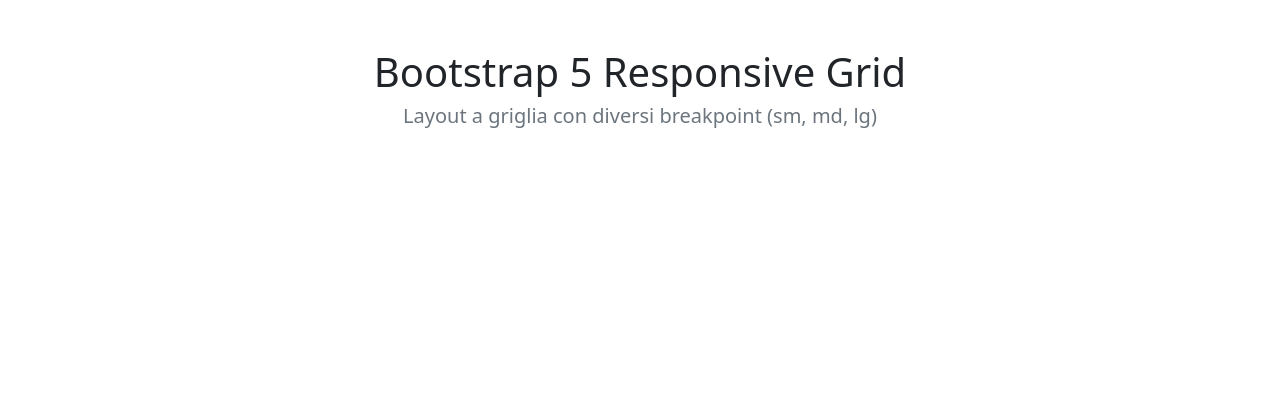
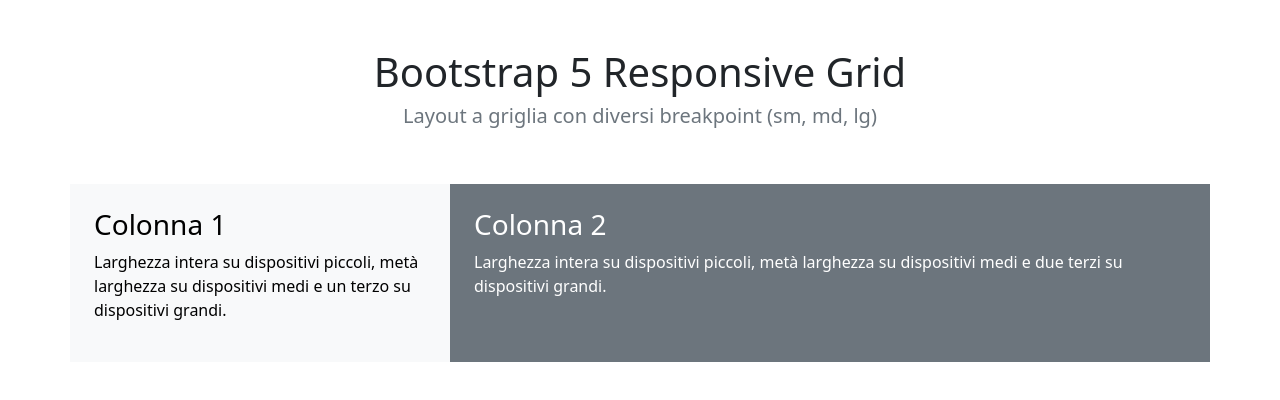
Before and after one commit to luigicaiaffa/htmlcss-bootstrap-layout, a plain HTML site: page index.html in a window 1280 px wide. Drawn offline with nearby package versions, Linux system fonts and the light colour scheme.

Commit message:
add 1 row

```diff
--- a/index.html
+++ b/index.html
@@ -19,7 +19,7 @@
 
   <body>
     <div class="container">
-      <!-- # PAGE HEADER -->
+      <!-- ! PAGE HEADER -->
       <header class="text-center pb-5 pt-5">
         <!-- title -->
         <h1>Bootstrap 5 Responsive Grid</h1>
@@ -29,7 +29,28 @@
         </h2>
       </header>
 
-      <main></main>
+      <!-- ! MAIN CONTENT -->
+      <main>
+        <!-- # ROW 1 -->
+        <div class="row">
+          <!-- col -->
+          <div class="col-12 col-md-6 col-lg-4 p-4 text-bg-light">
+            <h3>Colonna 1</h3>
+            <p>
+              Larghezza intera su dispositivi piccoli, metà larghezza su
+              dispositivi medi e un terzo su dispositivi grandi.
+            </p>
+          </div>
+          <!-- col -->
+          <div class="col-12 col-md-6 col-lg-8 p-4 text-bg-secondary">
+            <h3>Colonna 2</h3>
+            <p>
+              Larghezza intera su dispositivi piccoli, metà larghezza su
+              dispositivi medi e due terzi su dispositivi grandi.
+            </p>
+          </div>
+        </div>
+      </main>
     </div>
   </body>
 </html>
```
